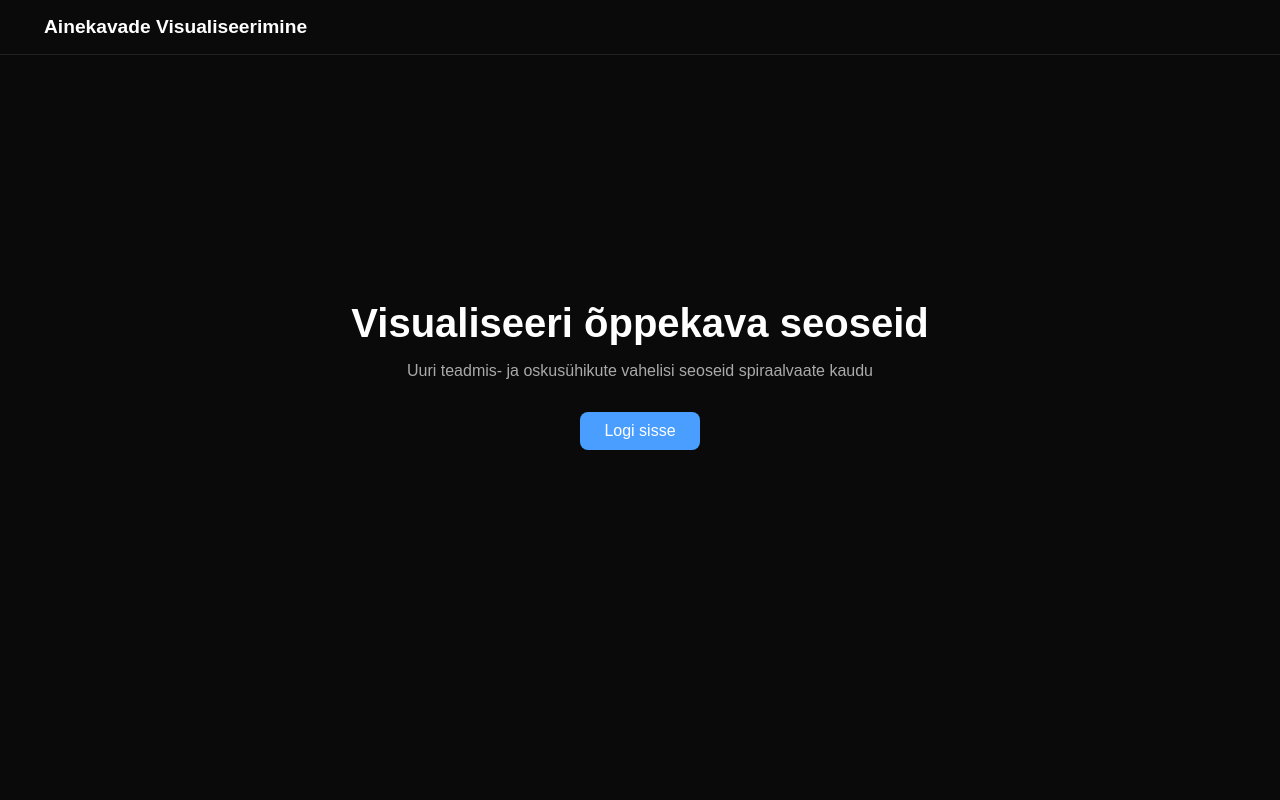
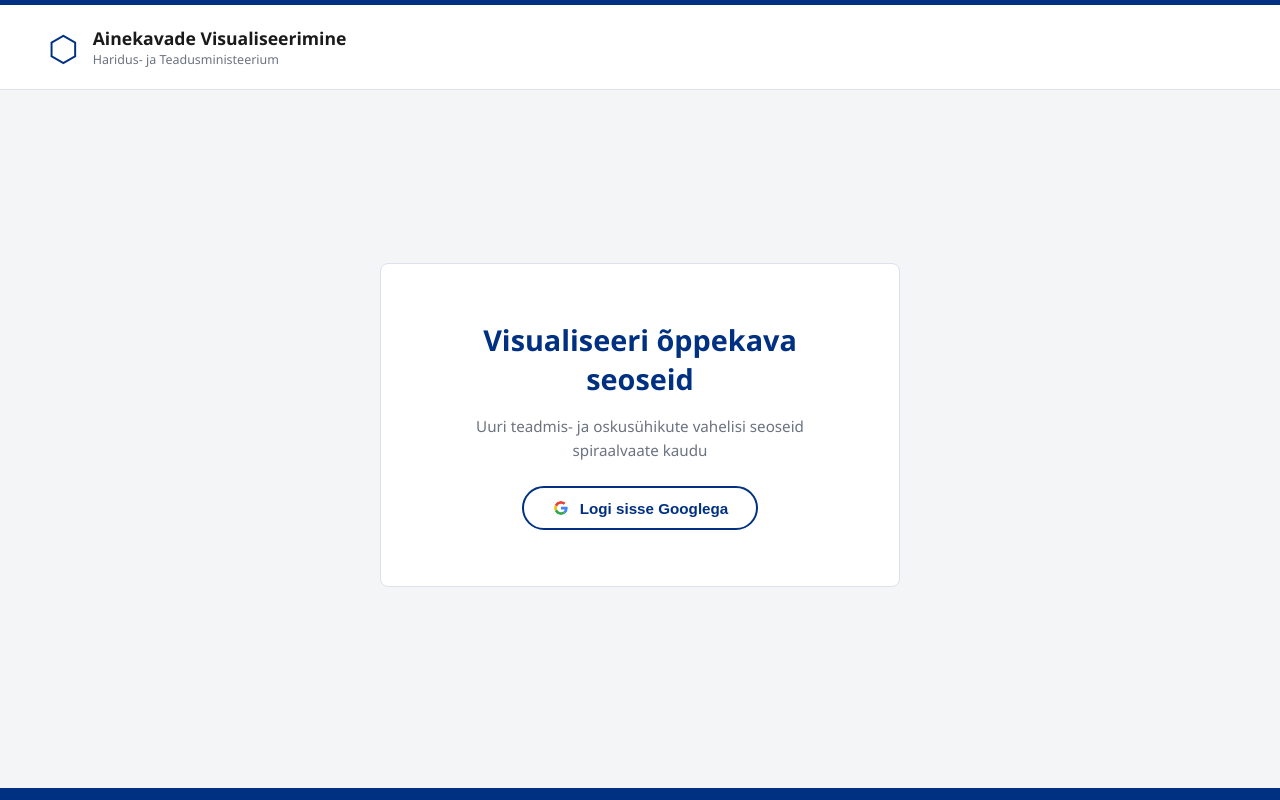
Before and after one commit to matuhaljas/Opiteede-visualiseerimine, a React app in the folder frontend/: page / in a window 1280 px wide. Built offline with nearby package versions, Linux system fonts and the light colour scheme; the HTML template or start-up script is replaced by a standard one.

Commit message:
Disain
Tegin veebilehe disaini ümber. Võtsin inspiratsiooni haridusministeeriumi lehelt

```diff
--- a/frontend/src/App.jsx
+++ b/frontend/src/App.jsx
@@ -1,7 +1,6 @@
 import React, { useState, useEffect } from "react";
 import { Routes, Route, Navigate } from 'react-router-dom'
 import HomePage from './pages/HomePage'
-import LoginPage from './pages/LoginPage'
 import NewCurriculum from './pages/NewCurriculum'
 import './App.css'
 import Dashboard from './pages/Dashboard'
@@ -17,7 +16,7 @@ function ProtectedRoute({ children }) {
   }, []);
 
   if (user === undefined) return null;
-  if (!user) return <Navigate to="/login" replace />;
+  if (!user) return <Navigate to="/" replace />;
   return children;
 }
 
@@ -25,8 +24,7 @@ function App() {
   return (
     <Routes>
       <Route path="/" element={<HomePage />} />
-      <Route path="/login" element={<LoginPage />} />
-      <Route path="/dashboard" element={<ProtectedRoute><Dashboard /></ProtectedRoute>} />
+<Route path="/dashboard" element={<ProtectedRoute><Dashboard /></ProtectedRoute>} />
       <Route path="/new/:id" element={<ProtectedRoute><NewCurriculum /></ProtectedRoute>} />
     </Routes>
   );
--- a/frontend/src/pages/HomePage.css
+++ b/frontend/src/pages/HomePage.css
@@ -1,16 +1,152 @@
+.homepage {
+  background-color: #f4f5f7;
+  color: #1a1a1a;
+  min-height: 100vh;
+  font-family: "Segoe UI", Arial, sans-serif;
+  display: flex;
+  flex-direction: column;
+}
+
+.hp-topbar {
+  height: 5px;
+  background: #003082;
+}
+
+.hp-header {
+  background: #fff;
+  border-bottom: 1px solid #dde2ea;
+  padding: 18px 48px;
+  display: flex;
+  align-items: center;
+}
+
+.hp-logo {
+  display: flex;
+  align-items: center;
+  gap: 14px;
+}
+
+.hp-logo-icon {
+  color: #003082;
+  font-size: 2.2rem;
+}
+
+.hp-logo-title {
+  display: block;
+  font-size: 1.1rem;
+  font-weight: 700;
+  color: #1a1a1a;
+}
+
+.hp-logo-sub {
+  display: block;
+  font-size: 0.78rem;
+  color: #6b7280;
+  margin-top: 1px;
+}
+
+.hp-main {
+  display: flex;
+  justify-content: center;
+  align-items: center;
+  min-height: calc(100vh - 130px);
+  padding: 48px;
+}
+
+.hp-hero {
+  background: #fff;
+  border: 1px solid #dde2ea;
+  border-radius: 8px;
+  padding: 56px 64px;
+  text-align: center;
+  max-width: 520px;
+  display: flex;
+  flex-direction: column;
+  align-items: center;
+  gap: 16px;
+}
+
+.hp-hero h2 {
+  font-size: 1.8rem;
+  font-weight: 700;
+  color: #003082;
+}
+
+.hp-hero p {
+  color: #6b7280;
+  font-size: 0.95rem;
+  line-height: 1.6;
+}
+
+.hp-btn {
+  margin-top: 8px;
+  background: #fff;
+  color: #003082;
+  border: 2px solid #003082;
+  padding: 11px 28px;
+  border-radius: 24px;
+  font-size: 0.95rem;
+  font-weight: 600;
+  cursor: pointer;
+  display: flex;
+  align-items: center;
+  gap: 10px;
+  transition: background 0.2s, color 0.2s, transform 0.2s;
+}
+
+.hp-btn:hover {
+  background: #003082;
+  color: #fff;
+  transform: translateY(-3px);
+}
+
+.hp-btn-solid {
+  background: #003082;
+  color: #fff;
+  border: 2px solid #003082;
+  padding: 11px 28px;
+  border-radius: 24px;
+  font-size: 0.95rem;
+  font-weight: 600;
+  cursor: pointer;
+  display: flex;
+  align-items: center;
+  gap: 10px;
+  transition: transform 0.2s;
+}
+
+.hp-btn-solid:hover {
+  transform: translateY(-3px);
+}
+
+.google-icon {
+  background: white;
+  border-radius: 50%;
+  padding: 2px;
+  flex-shrink: 0;
+}
+
 .home {
-  background-color: #0a0a0a;
-  color: white;
+  background-color: #f4f5f7;
+  color: #1a1a1a;
   min-height: 100vh;
-  font-family: sans-serif;
+  font-family: "Segoe UI", Arial, sans-serif;
+  display: flex;
+  flex-direction: column;
+}
+
+.home-topbar {
+  height: 5px;
+  background: #003082;
 }
 
 .home-header {
+  background: #fff;
   display: flex;
   justify-content: space-between;
   align-items: center;
-  padding: 16px 32px;
-  border-bottom: 1px solid #222;
+  padding: 18px 32px;
+  border-bottom: 1px solid #dde2ea;
 }
 
 .home-logo {
@@ -20,17 +156,25 @@
 }
 
 .logo-icon {
-  color: #4a9eff;
+  color: #003082;
   font-size: 2rem;
 }
 
 .home-logo h1 {
-  font-size: 1.2rem;
+  font-size: 1.1rem;
+  font-weight: 700;
+  color: #1a1a1a;
   margin: 0;
 }
 
+.home-p {
+  font-size: 0.78rem;
+  color: #6b7280;
+  margin-top: 2px;
+}
+
 .login-btn {
-  color: white;
+  color: #1a1a1a;
   text-decoration: none;
   background: none;
   border: none;
@@ -39,59 +183,10 @@
   cursor: pointer;
 }
 
-.home-main {
-  display: flex;
-  flex-direction: column;
-  align-items: center;
-  justify-content: center;
-  height: 80vh;
-  gap: 16px;
-  text-align: center;
-}
-
-.home-main h2 {
-  font-size: 2.5rem;
-}
-
-.home-main p {
-  color: #aaa;
-}
-
-.home-btns {
-  display: flex;
-  gap: 12px;
-  margin-top: 16px;
-}
-
-.btn-primary {
-  background: #4a9eff;
-  color: white;
-  padding: 10px 24px;
-  border-radius: 8px;
-  text-decoration: none;
-  display: flex;
-  align-items: center;
-  justify-content: center;
-}
-
-.btn-primary:hover{
-  cursor: pointer;
-}
-
-.google-icon {
-  padding: 2px;
-  background: white;
-  border-radius: 50%;
-  margin-right: 12px;
-
-}
-
-.btn-secondary {
-  border: 1px solid #444;
-  color: white;
-  padding: 10px 24px;
-  border-radius: 8px;
-  text-decoration: none;
+.footer {
+  background: #003082;
+  height: 12px;
+  margin-top: auto;
 }
 
 * {
@@ -112,8 +207,8 @@ dialog {
 }
 
 .projekt-kaart {
-  background: #1a1a1a;
-  border: 1px solid #2a2a2a;
+  background: #fff;
+  border: 2px solid #dde2ea;
   border-radius: 12px;
   padding: 20px;
   width: 280px;
@@ -121,10 +216,13 @@ dialog {
   flex-direction: column;
   gap: 10px;
   cursor: pointer;
+  transition: border-color 0.2s, border-width 0.2s, box-shadow 0.2s, transform 0.2s;
 }
 
 .projekt-kaart:hover {
-  border-color: #444;
+  border: 2px solid #003082;
+  box-shadow: 0 4px 12px rgba(0,48,130,0.1);
+  transform: translateY(-3px);
 }
 
 .projekt-kaart-top {
@@ -135,20 +233,21 @@ dialog {
 
 .projekt-kaart-top h3 {
   font-size: 1.1rem;
+  color: #1a1a1a;
 }
 
 .projekt-staatus {
   font-size: 0.75rem;
-  border: 1px solid #444;
+  border: 1px solid #dde2ea;
   border-radius: 20px;
   padding: 2px 10px;
-  color: #aaa;
+  color: #6b7280;
   white-space: nowrap;
 }
 
 .projekt-kuupaev {
   font-size: 0.8rem;
-  color: #4a9eff;
+  color: #003082;
 }
 
 .projekt-bitid {
@@ -158,11 +257,11 @@ dialog {
 }
 
 .projekt-knowbit {
-  color: #4a9eff;
+  color: #003082;
 }
 
 .projekt-skillbit {
-  color: #4caf50;
+  color: #2e7d32;
 }
 
 .modal-overlay {
@@ -176,8 +275,8 @@ dialog {
 }
 
 .modal {
-  background: #1a1a1a;
-  border: 1px solid #333;
+  background: #fff;
+  border: 1px solid #dde2ea;
   border-radius: 12px;
   padding: 32px;
   width: 480px;
@@ -194,18 +293,19 @@ dialog {
 
 .modal-header h2 {
   font-size: 1.2rem;
+  color: #1a1a1a;
   margin-bottom: 4px;
 }
 
 .modal-header p {
-  color: #aaa;
+  color: #6b7280;
   font-size: 0.85rem;
 }
 
 .modal-close {
   background: transparent;
   border: none;
-  color: white;
+  color: #6b7280;
   font-size: 1.2rem;
   cursor: pointer;
 }
@@ -217,14 +317,18 @@ dialog {
 }
 
 .modal-input {
-  background: #111;
-  border: 1px solid #333;
-  color: white;
+  background: #f4f5f7;
+  border: 1px solid #dde2ea;
+  color: #1a1a1a;
   padding: 8px 12px;
   border-radius: 6px;
   outline: none;
   width: 100%;
   font-size: 0.95rem;
+}
+
+.modal-input:focus {
+  border-color: #003082;
 }
 
 .modal-footer {
@@ -235,8 +339,8 @@ dialog {
 
 .modal-btn {
   background: transparent;
-  border: 1px solid #333;
-  color: white;
+  border: 1px solid #dde2ea;
+  color: #1a1a1a;
   padding: 6px 14px;
   border-radius: 6px;
   cursor: pointer;
@@ -244,10 +348,18 @@ dialog {
 }
 
 .modal-btn:hover {
-  border-color: #555;
+  border-color: #003082;
+  color: #003082;
 }
 
 .modal-btn-primary {
-  background: #4a9eff;
-  border-color: #4a9eff;
+  background: #003082;
+  border-color: #003082;
+  color: #fff;
 }
+
+.modal-btn-primary:hover {
+  background: #002060;
+  border-color: #002060;
+  color: #fff;
+}
--- a/frontend/src/pages/HomePage.jsx
+++ b/frontend/src/pages/HomePage.jsx
@@ -1,24 +1,57 @@
+import { useNavigate } from 'react-router-dom'
+import { signInWithPopup } from 'firebase/auth'
+import { doc, setDoc } from 'firebase/firestore'
+import { auth, googleProvider, db } from '../firebaseConfig'
 import './HomePage.css'
 
 export default function HomePage() {
+  const navigate = useNavigate()
+
+  const loginWithGoogle = async () => {
+    try {
+      const result = await signInWithPopup(auth, googleProvider)
+      const user = result.user
+      await setDoc(doc(db, "users", user.uid), {
+        name: user.displayName,
+        email: user.email,
+        lastLogin: new Date()
+      })
+      navigate('/dashboard')
+    } catch (error) {
+      alert(error.message)
+    }
+  }
+
   return (
-    <div className="home">
-      <header className="home-header">
-        <div className="home-logo">
-          <span className="logo-icon"></span>
+    <div className="homepage">
+      <div className="hp-topbar" />
+      <header className="hp-header">
+        <div className="hp-logo">
+          <span className="hp-logo-icon">⬡</span>
           <div>
-            <h1>Ainekavade Visualiseerimine</h1>
+            <span className="hp-logo-title">Ainekavade Visualiseerimine</span>
+            <span className="hp-logo-sub">Haridus- ja Teadusministeerium</span>
           </div>
         </div>
       </header>
 
-      <main className="home-main">
-        <h2>Visualiseeri õppekava seoseid</h2>
-        <p>Uuri teadmis- ja oskusühikute vahelisi seoseid spiraalvaate kaudu</p>
-        <div className="home-btns">
-          <a href="/login" className="btn-primary">Logi sisse</a>
+      <main className="hp-main">
+        <div className="hp-hero">
+          <h2>Visualiseeri õppekava seoseid</h2>
+          <p>Uuri teadmis- ja oskusühikute vahelisi seoseid spiraalvaate kaudu</p>
+          <button onClick={loginWithGoogle} className="hp-btn">
+            <svg xmlns="http://www.w3.org/2000/svg" viewBox="0 0 48 48" width="18px" height="18px" className="google-icon">
+              <path fill="#EA4335" d="M24 9.5c3.54 0 6.71 1.22 9.21 3.6l6.85-6.85C35.9 2.38 30.47 0 24 0 14.62 0 6.51 5.38 2.56 13.22l7.98 6.19C12.43 13.72 17.74 9.5 24 9.5z"/>
+              <path fill="#4285F4" d="M46.98 24.55c0-1.57-.15-3.09-.38-4.55H24v9.02h12.94c-.58 2.96-2.26 5.48-4.78 7.18l7.73 6c4.51-4.18 7.09-10.36 7.09-17.65z"/>
+              <path fill="#FBBC05" d="M10.53 28.59c-.48-1.45-.76-2.99-.76-4.59s.27-3.14.76-4.59l-7.98-6.19C.92 16.46 0 20.12 0 24c0 3.88.92 7.54 2.56 10.78l7.97-6.19z"/>
+              <path fill="#34A853" d="M24 48c6.48 0 11.93-2.13 15.89-5.81l-7.73-6c-2.15 1.45-4.92 2.3-8.16 2.3-6.26 0-11.57-4.22-13.47-9.91l-7.98 6.19C6.51 42.62 14.62 48 24 48z"/>
+              <path fill="none" d="M0 0h48v48H0z"/>
+            </svg>
+            Logi sisse Googlega
+          </button>
         </div>
       </main>
+      <footer className="footer" />
     </div>
   )
 }
--- a/frontend/src/pages/NewCurriculum.css
+++ b/frontend/src/pages/NewCurriculum.css
@@ -1,28 +1,19 @@
-* {
-  margin: 0;
-  padding: 0;
-  box-sizing: border-box;
-}
-
-html, body {
-  background-color: #0a0a0a;
-}
-
 .ncp {
-  background-color: #0a0a0a;
-  color: white;
+  background-color: #f4f5f7;
+  color: #1a1a1a;
   min-height: 100vh;
-  font-family: sans-serif;
+  font-family: "Segoe UI", Arial, sans-serif;
   display: flex;
   flex-direction: column;
 }
 
 .ncp-header {
+  background: #fff;
   display: flex;
   justify-content: space-between;
   align-items: center;
   padding: 16px 24px;
-  border-bottom: 1px solid #222;
+  border-bottom: 1px solid #dde2ea;
 }
 
 .ncp-header-left {
@@ -32,93 +23,114 @@ html, body {
 }
 
 .ncp-back {
-  color: white;
+  color: #003082;
   text-decoration: none;
   font-size: 1.2rem;
 }
 
 .ncp-header-left h1 {
-  font-size: 1.3rem;
+  font-size: 1.2rem;
+  font-weight: 700;
+  color: #1a1a1a;
   margin: 0;
 }
 
 .ncp-year {
-  color: #aaa;
-  font-size: 0.85rem;
+  color: #6b7280;
+  font-size: 0.8rem;
 }
 
 .ncp-header-right {
   display: flex;
   align-items: center;
-  gap: 12px;
+  gap: 10px;
 }
 
 .ncp-stat {
   font-size: 0.85rem;
-  color: #4a9eff;
+  color: #003082;
 }
 
 .ncp-stat.green {
-  color: #4caf50;
+  color: #2e7d32;
 }
 
 .ncp-btn {
-  background: transparent;
-  border: 1px solid #333;
-  color: white;
+  background: #fff;
+  border: 1px solid #003082;
+  color: #003082;
   padding: 6px 14px;
-  border-radius: 6px;
+  border-radius: 24px;
   cursor: pointer;
   font-size: 0.85rem;
+  font-family: inherit;
+  transition: border-color 0.2s, color 0.2s, transform 0.2s;
 }
 
 .ncp-btn:hover {
-  border-color: #555;
+  background: #003082;
+  border-color: #003082;
+  color: #fff;
 }
 
 .ncp-toolbar {
+  background: #fff;
   display: flex;
   align-items: center;
   justify-content: space-between;
-  padding: 12px 24px;
-  border-bottom: 1px solid #222;
+  padding: 10px 24px;
+  border-bottom: 1px solid #dde2ea;
 }
 
 .ncp-search {
   display: flex;
   align-items: center;
   gap: 8px;
-  color: #aaa;
+  color: #6b7280;
 }
 
 .ncp-search input {
   background: transparent;
   border: none;
-  color: #aaa;
+  color: #1a1a1a;
   font-size: 0.95rem;
   outline: none;
   width: 300px;
+  font-family: inherit;
+}
+
+.ncp-search input::placeholder {
+  color: #9ca3af;
 }
 
 .ncp-tabs {
+  background: #fff;
   display: flex;
   gap: 24px;
-  padding: 12px 24px;
-  border-bottom: 1px solid #222;
+  padding: 0 24px;
+  border-bottom: 1px solid #dde2ea;
 }
 
 .ncp-tab {
   background: transparent;
   border: none;
-  color: #aaa;
+  border-bottom: 2px solid transparent;
+  color: #6b7280;
   cursor: pointer;
   font-size: 0.9rem;
-  padding: 4px 0;
+  font-family: inherit;
+  padding: 12px 0;
+  transition: color 0.15s;
+}
+
+.ncp-tab:hover {
+  color: #1a1a1a;
 }
 
 .ncp-tab.active {
-  color: white;
-  border-bottom: 2px solid white;
+  color: #003082;
+  border-bottom-color: #003082;
+  font-weight: 600;
 }
 
 .ncp-canvas {
@@ -130,7 +142,7 @@ html, body {
   position: fixed;
   bottom: 40px;
   left: 24px;
-  color: white;
+  color: #6b7280;
   font-size: 0.9rem;
 }
 
@@ -139,59 +151,30 @@ html, body {
   bottom: 16px;
   left: 50%;
   transform: translateX(-50%);
-  color: #444;
+  color: #9ca3af;
   font-size: 0.8rem;
 }
 
-.modal-overlay {
-  position: fixed;
-  inset: 0;
-  background: rgba(0, 0, 0, 0.5);
-  display: flex;
-  align-items: center;
-  justify-content: center;
-  z-index: 100;
+.blue {
+  color: #003082;
+  font-weight: bold;
 }
 
-.modal {
-  background: #1a1a1a;
-  border: 1px solid #333;
-  border-radius: 12px;
-  padding: 32px;
-  width: 560px;
-  display: flex;
-  flex-direction: column;
-  gap: 24px;
+.blue-btn, .ncp-btn-solid {
+  background: #003082;
+  border: 2px solid #003082;
+  color: #fff;
+  font-weight: 600;
 }
 
-.modal-header {
-  display: flex;
-  justify-content: space-between;
-  align-items: flex-start;
+.ncp-btn-solid:hover {
+  transform: translateY(-3px);
 }
 
-.modal-header h2 {
-  font-size: 1.2rem;
-  margin-bottom: 4px;
-}
-
-.modal-header p {
-  color: #aaa;
-  font-size: 0.85rem;
-}
-
-.modal-close {
-  background: transparent;
-  border: none;
-  color: white;
-  font-size: 1.2rem;
-  cursor: pointer;
-}
-
-.modal-section {
-  display: flex;
-  flex-direction: column;
-  gap: 12px;
+.blue-btn:hover {
+  background: #002060;
+  border-color: #002060;
+  color: #fff;
 }
 
 .modal-toggle-row {
@@ -202,7 +185,7 @@ html, body {
 }
 
 .modal-toggle-row p {
-  color: #aaa;
+  color: #6b7280;
   font-size: 0.85rem;
   margin-top: 4px;
 }
@@ -210,7 +193,7 @@ html, body {
 .toggle {
   width: 44px;
   height: 24px;
-  background: #333;
+  background: #dde2ea;
   border-radius: 12px;
   cursor: pointer;
   flex-shrink: 0;
@@ -218,7 +201,7 @@ html, body {
 }
 
 .toggle.on {
-  background: #4a9eff;
+  background: #003082;
 }
 
 .modal-invite {
@@ -229,25 +212,31 @@ html, body {
 
 .modal-invite input {
   flex: 1;
-  background: #111;
-  border: 1px solid #333;
-  color: white;
+  background: #f4f5f7;
+  border: 1px solid #dde2ea;
+  color: #1a1a1a;
   padding: 8px 12px;
   border-radius: 6px;
   outline: none;
+  font-family: inherit;
+}
+
+.modal-invite input:focus {
+  border-color: #003082;
 }
 
 .modal-invite select {
-  background: #111;
-  border: 1px solid #333;
-  color: white;
+  background: #f4f5f7;
+  border: 1px solid #dde2ea;
+  color: #1a1a1a;
   padding: 8px 12px;
   border-radius: 6px;
+  font-family: inherit;
 }
 
 .modal-rights {
-  background: #111;
-  border: 1px solid #2a4a7a;
+  background: #f0f4ff;
+  border: 1px solid #c7d5f0;
   border-radius: 8px;
   padding: 16px;
   display: flex;
@@ -261,34 +250,7 @@ html, body {
   flex-direction: column;
   gap: 4px;
   font-size: 0.85rem;
-  color: #ccc;
-}
-
-.blue {
-  color: #4a9eff;
-  font-weight: bold;
-}
-
-.modal-input {
-  background: #111;
-  border: 1px solid #333;
-  color: white;
-  padding: 8px 12px;
-  border-radius: 6px;
-  outline: none;
-  width: 100%;
-  font-size: 0.95rem;
-}
-
-.modal-footer {
-  display: flex;
-  justify-content: flex-end;
-  gap: 8px;
-}
-
-.blue-btn {
-  background: #4a9eff;
-  border-color: #4a9eff;
+  color: #4b5563;
 }
 
 .filter-row {
@@ -296,6 +258,6 @@ html, body {
   align-items: center;
   gap: 10px;
   font-size: 0.9rem;
-  color: #ccc;
+  color: #4b5563;
   padding: 4px 0;
 }
--- a/frontend/src/pages/NewCurriculum.jsx
+++ b/frontend/src/pages/NewCurriculum.jsx
@@ -32,6 +32,7 @@ export default function NewCurriculum() {
 
   return (
     <div className="ncp">
+      <div className="hp-topbar" />
       <header className="ncp-header">
         <div className="ncp-header-left">
           <a href="/dashboard" className="ncp-back">←</a>
@@ -54,7 +55,7 @@ export default function NewCurriculum() {
         <div className="ncp-search">
           <input type="text" placeholder="Otsi ühikuid..." />
         </div>
-        <button className="ncp-btn" onClick={() => setFiltridOpen(true)}>Filtrid</button>
+        <button className="ncp-btn ncp-btn-solid" onClick={() => setFiltridOpen(true)}>Filtrid</button>
       </div>
 
       <div className="ncp-tabs">
@@ -64,7 +65,8 @@ export default function NewCurriculum() {
 
       <div className="ncp-canvas"></div>
 
-      <div className="ncp-sidebar"><strong>Ained:</strong></div>
+
+      <footer className="footer" />
 
       <div className="ncp-footer-hint">
         Suumi hiire rattaga • Kliki ühikule seoste nägemiseks
```
Also changed, not shown: frontend/src/pages/Dashboard.jsx (+6 -3 lines).
